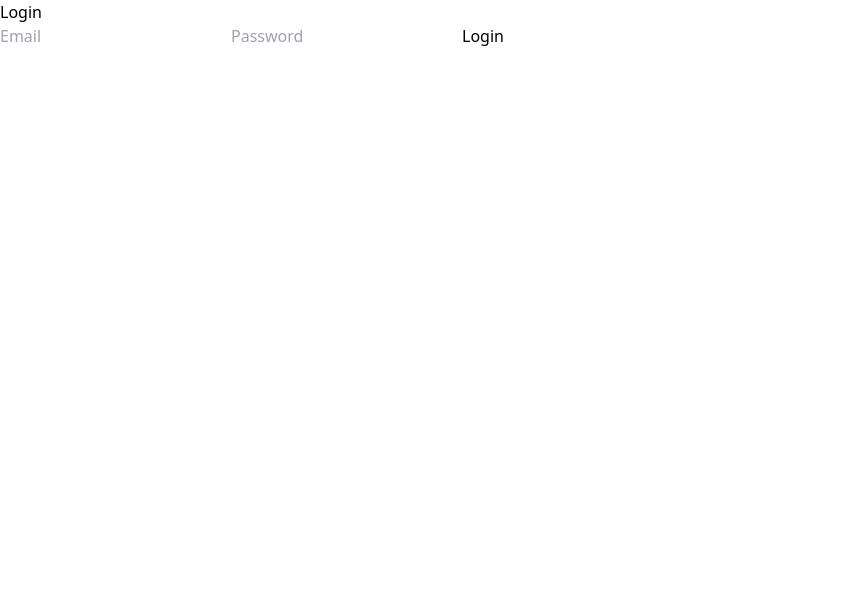
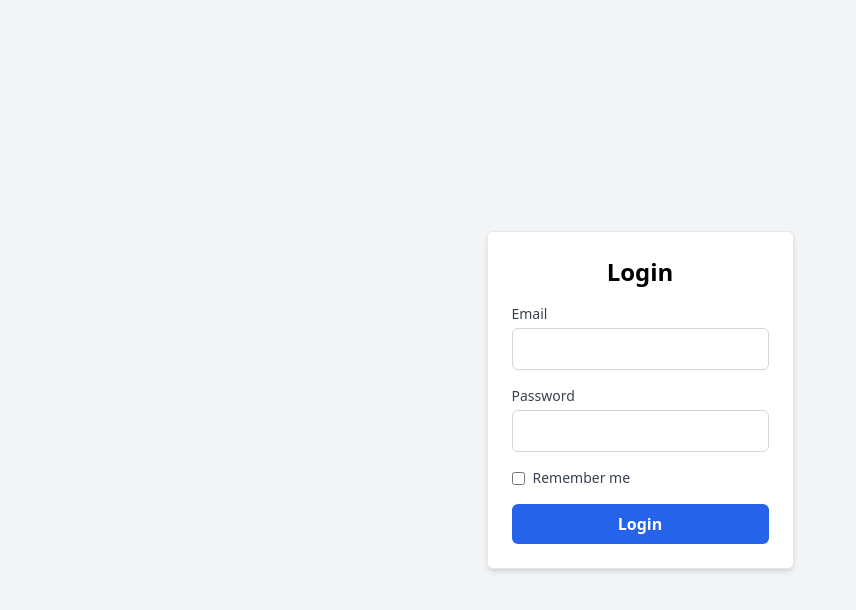
Before and after one commit to hccheung117/dineflex-frontend, a React (Vite) app: page /login in a window 1280 px wide. Shown: the top 610 px of the page, without its empty margins (0-856 px from the left). Built offline with nearby package versions, Linux system fonts and the light colour scheme.

Commit message:
feat: Add Login page, closes #3

```diff
--- a/src/api/auth.js
+++ b/src/api/auth.js
@@ -1,23 +1,49 @@
 import api from './axios';
 
 // Authentication-related APIs (Login, Registration)
+// To get the flow working, I'm currently using hardcoded data.
+export const login = async (email, password) => {
+  // try {
+  //   const response = await api.post('/auth/login', { email, password });
+  //   localStorage.setItem('token', response.data.token); // Save token
+  //   return response.data;
+  // } catch (error) {
+  //   throw new Error('Login failed: ' + error.message);
+  // }
 
-export const login = async (email, password) => {
-  try {
-    const response = await api.post('/auth/login', { email, password });
-    localStorage.setItem('token', response.data.token); // Save token
-    return response.data;
-  } catch (error) {
-    throw new Error('Login failed: ' + error.message);
+
+  if (email === "user@example.com" && password === "password123") {
+    // Simulate a successful returned JWT token
+    return {
+      token: "fake-jwt-token", // Fake token
+      user: { email, username: "fakeuser" },  // Fake user data
+    };
+  } else {
+    throw new Error("Invalid credentials");
   }
 };
 
 // Register
 export const register = async (username, email, password) => {
+  // try {
+  //   const response = await api.post('/auth/register', { username, email, password });
+  //   return response.data;
+  // } catch (error) {
+  //   throw new Error('Registration failed: ' + error.message);
+  // }
+
   try {
-    const response = await api.post('/auth/register', { username, email, password });
-    return response.data;
+    const response = {
+      data: {
+        token: "fake-jwt-token",  // Simulate JWT token
+        user: {
+          username: username,
+          email: email,
+        },
+      },
+    };
+    return response.data;  // return fake data
   } catch (error) {
-    throw new Error('Registration failed: ' + error.message);
+    throw new Error("Registration failed: " + error.message);
   }
 };
--- a/src/pages/LoginPage.jsx
+++ b/src/pages/LoginPage.jsx
@@ -1,36 +1,106 @@
 // src/pages/LoginPage.jsx
-import React, { useState } from 'react';
-import { useAuth } from '../context/AuthContext'; // import useAuth
+import React, { useState } from "react";
+import { useNavigate } from "react-router-dom";
+import { useAuth } from "../context/AuthContext"; // import useAuth
+import { login } from "../api/auth"; // import API
+import { useFormik } from "formik";
+import * as Yup from "yup"; // Form authentication
 
 const LoginPage = () => {
-  const [email, setEmail] = useState('');
-  const [password, setPassword] = useState('');
-  const { login } = useAuth(); // get login method
+  const { login: loginContext } = useAuth(); // Login method
+  const navigate = useNavigate(); // Redirection
 
-  const handleSubmit = async (e) => {
-    e.preventDefault();
-    const userData = { email, token: 'fake-jwt-token' }; // Simulate Fetching User Data
-    login(userData); // Log in with user data
-  };
+  // Formik form management
+  const formik = useFormik({
+    initialValues: {
+      email: "",
+      password: "",
+      rememberMe: false, // Remember me option
+    },
+    validationSchema: Yup.object({
+      email: Yup.string().email("Invalid email address").required("Email is required."),
+      password: Yup.string().min(8, "Password must be at least 8 characters").required("Password is required."),
+    }),
+    onSubmit: async (values) => {
+      try {
+        // Deploy login API
+        const userData = await login(values.email, values.password);
+
+        // Save JWT token and user info
+        if (values.rememberMe) {
+          localStorage.setItem("token", userData.token); // Remember me: save to localStorage
+        } else {
+          sessionStorage.setItem("token", userData.token); // Not Remember me: save to sessionStorage
+        }
+
+        loginContext(userData); // Update context for user data
+        navigate("/HomePage"); // Redirect to homepage after login, will optimize it to previous page afterward
+      } catch (error) {
+        alert(error.message);
+      }
+    },
+  });
 
   return (
-    <div>
-      <h2>Login</h2>
-      <form onSubmit={handleSubmit}>
+    <div className="min-h-screen flex items-center justify-center bg-gray-100 w-full">
+      <div className="max-w-md mx-auto p-6 bg-white border border-gray-200 rounded-md shadow-md">
+        <h2 className="text-2xl font-semibold text-center mb-4">Login</h2>
+
+        <form onSubmit={formik.handleSubmit}>
+          {/* Email Field */}
+          <div className="mb-4">
+            <label htmlFor="email" className="block text-sm font-medium text-gray-700">Email</label>
             <input
               type="email"
-          value={email}
-          onChange={(e) => setEmail(e.target.value)}
-          placeholder="Email"
+              id="email"
+              name="email"
+              className="mt-1 block w-full px-3 py-2 border border-gray-300 rounded-md"
+              {...formik.getFieldProps("email")}
             />
+            {formik.touched.email && formik.errors.email && (
+              <div className="text-red-500 text-sm">{formik.errors.email}</div>
+            )}
+          </div>
+
+          {/* Password Field */}
+          <div className="mb-4">
+            <label htmlFor="password" className="block text-sm font-medium text-gray-700">Password</label>
             <input
               type="password"
-          value={password}
-          onChange={(e) => setPassword(e.target.value)}
-          placeholder="Password"
+              id="password"
+              name="password"
+              className="mt-1 block w-full px-3 py-2 border border-gray-300 rounded-md"
+              {...formik.getFieldProps("password")}
             />
-        <button type="submit">Login</button>
+            {formik.touched.password && formik.errors.password && (
+              <div className="text-red-500 text-sm">{formik.errors.password}</div>
+            )}
+          </div>
+
+          {/* Remember Me Checkbox */}
+          <div className="mb-4 flex items-center">
+            <input
+              type="checkbox"
+              id="rememberMe"
+              name="rememberMe"
+              className="mr-2"
+              {...formik.getFieldProps("rememberMe")}
+            />
+            <label htmlFor="rememberMe" className="text-sm text-gray-700">Remember me</label>
+          </div>
+
+          {/* Submit Button */}
+          <div>
+            <button
+              type="submit"
+              className="w-full py-2 px-4 bg-blue-600 text-white font-semibold rounded-md hover:bg-blue-700"
+              disabled={formik.isSubmitting}
+            >
+              Login
+            </button>
+          </div>
         </form>
+      </div>
     </div>
   );
 };
--- a/src/pages/RegisterPage.jsx
+++ b/src/pages/RegisterPage.jsx
@@ -40,7 +40,7 @@ const RegisterPage = () => {
       try {
         const userData = await register(values.username, values.email, values.password);
         login(userData); // Auto login after registration
-        setSuccessMessage("Registration successful! Please log in to your account.");
+        setSuccessMessage("Registration successful! Redirecting to log in page...");
         setTimeout(() => navigate("/login"), 3000); // Redirect  to login page after registration
       } catch (error) {
         alert(error.message); // Feedback for error msg
```
Lines whose indentation alone changed are shown as unchanged.
